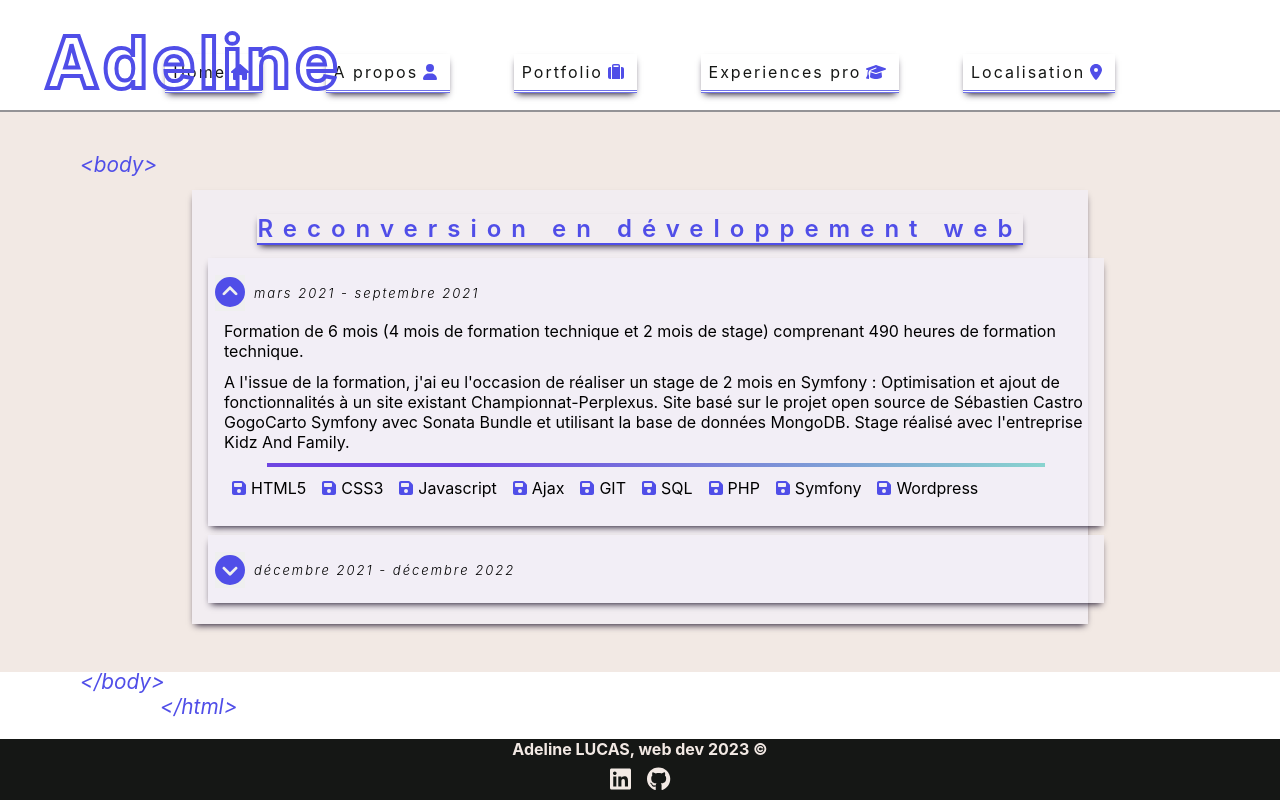
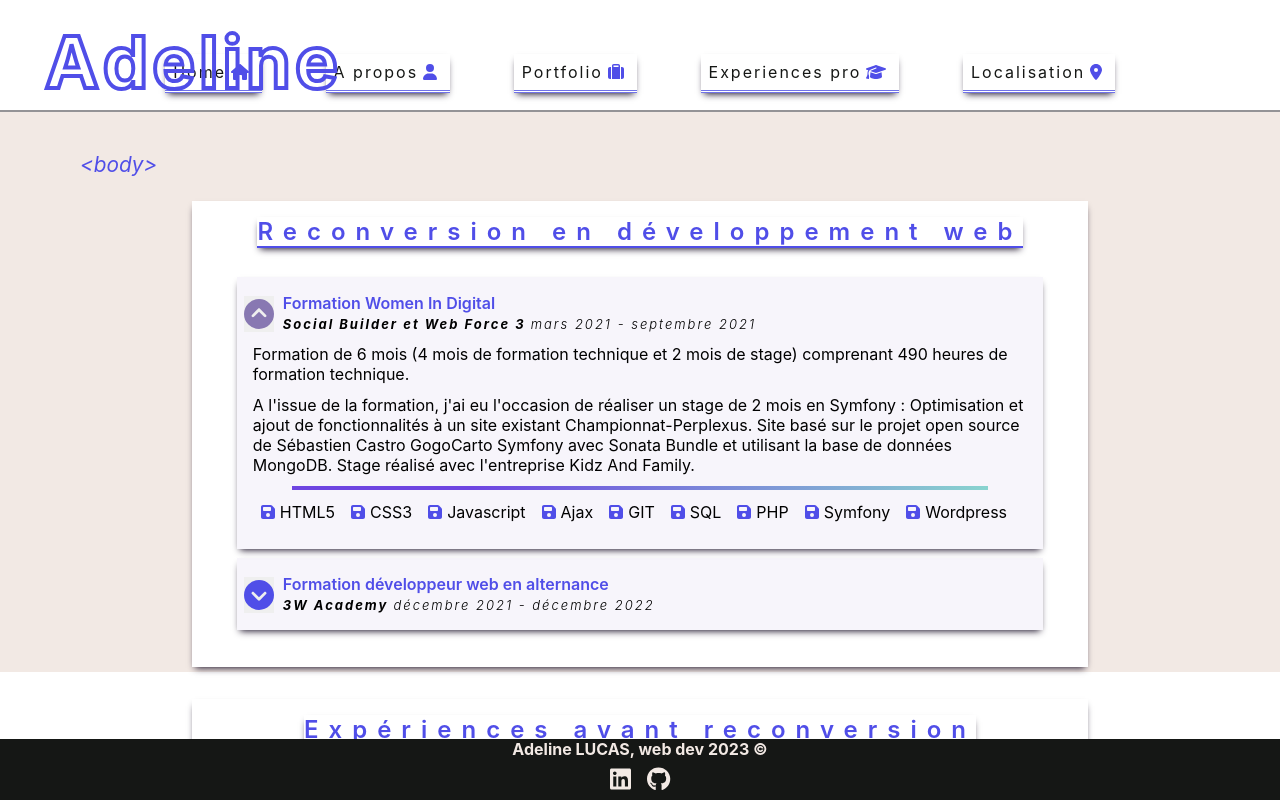
Before and after one commit to adelinelucas/portfolio_2023, a React (Create React App) app: page /experiences-pro in a window 1280 px wide. Both pictures are taken after a click on the button 230 px from the left and 292 px from the top of the page. Shown: the top 800 px of the page. Built offline with nearby package versions, Linux system fonts and the light colour scheme.

Commit message:
display experiencesPro fixed and css fixed

```diff
--- a/src/components/DisplayExpPro/index.js
+++ b/src/components/DisplayExpPro/index.js
@@ -1,7 +1,7 @@
 import React,{ useState } from 'react';
 import './style.css';
 import { FontAwesomeIcon } from '@fortawesome/react-fontawesome';
-import { faPuzzlePiece, faScrewdriverWrench, faGear, faGraduationCap, faChevronCircleUp, faChevronCircleDown, faFloppyDisk } from '@fortawesome/free-solid-svg-icons';
+import { faPuzzlePiece, faScrewdriverWrench, faGear, faBullseye, faChevronCircleUp, faChevronCircleDown, faFloppyDisk } from '@fortawesome/free-solid-svg-icons';
 
 const DisplayExpPro = ({infos, expType}) => {
     const [show, setShow] = useState(false);
@@ -9,15 +9,19 @@ const DisplayExpPro = ({infos, expType}) => {
         <article className='exp-pro__article'>
             <div className='exp-pro__article-header' >
                 <div className='exp-pro__article-header-btn'>
-                    <button onClick={()=>{setShow(!show)}}>
-                        {
-                            show ? <FontAwesomeIcon icon={faChevronCircleUp} color="#504EE8" />: <FontAwesomeIcon icon={faChevronCircleDown} color="#504EE8" />
-                        }
-                    </button>
+                    {
+                        expType != "formationUniversitaire" &&
+                        <button onClick={()=>{setShow(!show)}}>
+                            {
+                                show ? <FontAwesomeIcon icon={faChevronCircleUp} color="#8878B2" />: <FontAwesomeIcon icon={faChevronCircleDown} color="#504EE8" />
+                            }
+                        </button>
+                    }
+
                 </div>
                 <div>
-                    <h3>{infos.formation}</h3>
-                    <i>{infos.centreFormation} <span>{infos.dateDebut} - {infos.dateFin}</span></i>
+                    <h3>{infos.titre}</h3>
+                    <i>{infos.organisme} <span>{infos.dateDebut} - {infos.dateFin}</span></i>
                 </div>
 
             </div>
@@ -27,13 +31,21 @@ const DisplayExpPro = ({infos, expType}) => {
                     <p>{infos.description}</p>
                     <p>{infos.miseEnPratique}</p>
                     <div className='exp-pro__article-separator'></div>
-                    <p>{ expType != "formationUniversitaire" && infos.langages.map((tech, indice)=>(
+                    {/* render for webdev */}
+                    <p>{ expType === "webDev" && infos?.langages?.map((tech, indice)=>(
                         <span key={indice}>
                             { expType === "webDev" && <FontAwesomeIcon icon={faFloppyDisk} color="#504EE8" />}
-                            { expType === "avantReconversion" && <FontAwesomeIcon icon={faGear} color="#504EE8" />}
                             {tech}
                         </span>
                     ))}</p>
+                    {/* render for avantReconversion */}
+                    {expType === "avantReconversion" && <h4>Missions:</h4>}
+                    <ul>{ expType === "avantReconversion" && infos?.missions?.map((tech, indice)=>(
+                        <li key={indice}>
+                            { expType === "avantReconversion" && <FontAwesomeIcon icon={faBullseye} color="#504EE8" />}
+                            {tech}
+                        </li>
+                    ))}</ul>
                 </div>
             }
 
--- a/src/components/DisplayExpPro/style.css
+++ b/src/components/DisplayExpPro/style.css
@@ -1,24 +1,28 @@
-.exp-pro__article{
+.exp-pro__section{
     display: flex;
     flex-direction: column;
-    width: 100%;
+    width: 70vw;
     justify-content: center;
-    margin: auto;
+    align-items: center;
+    margin: 1rem auto;
+    background-color: white;
+    box-shadow: 0 4px 7px -3px var(--DARK-PURPLE);
+    padding: 0.5rem 0 2rem 0;
 }
 
-.exp-pro__article h2{
+.exp-pro__section h2{
     font-weight: var(--FONT-MEDIUM) ;
     color: var(--LIGHT-BLUE);
     letter-spacing: 10px;
     font-weight: 600;
     border-bottom: 2px solid var(--LIGHT-BLUE) ;
-    margin: 0.5rem auto;
+    margin: 0.5rem auto 1.5rem;
     box-shadow: 0 4px 7px -3px var(--DARK-PURPLE);
     width: fit-content;
 }
 
 .exp-pro__article {
-    width: 70vw;
+    width: 90%;
     margin:0.3rem auto;
     background-color:#f3f0f9a6 ;
     box-shadow: 0 4px 7px -3px var(--DARK-PURPLE);
@@ -70,17 +74,28 @@
     margin:0.5rem auto;
 
 }
-.exp-pro__article article p {
+.exp-pro__article p {
     margin: 0.7rem 0 ;
 }
-.exp-pro__article article p span {
+.exp-pro__article p span {
     margin: 0 0.5rem;
 }
-.exp-pro__article article p span svg{
+.exp-pro__article p span svg{
     padding-right: 5px;
 
 }
 
-.exp-pro__article article p span.missions{
+.exp-pro__article p span.missions{
     display: block;
 }
+
+.exp-pro__article ul{
+    list-style: none;
+}
+
+.exp-pro__article ul li {
+    margin: 5px 0;
+}
+.exp-pro__article ul li svg {
+    margin: 0 0.5rem;
+}
--- a/src/components/ExperiencesPro/index.js
+++ b/src/components/ExperiencesPro/index.js
@@ -1,8 +1,6 @@
-import React, { useState } from 'react';
+import React from 'react';
 import './style.css';
 import data from '../../datas/cv.json';
-import { FontAwesomeIcon } from '@fortawesome/react-fontawesome';
-import { faPuzzlePiece, faScrewdriverWrench, faGear, faGraduationCap, faChevronCircleUp, faChevronCircleDown } from '@fortawesome/free-solid-svg-icons';
 import DisplayExpPro from '../DisplayExpPro';
 
 const ExperiencesPro = () => {
@@ -10,29 +8,7 @@ const ExperiencesPro = () => {
 
     return (
         <>
-            {/* <section className='exp-pro__article'>
-                <h2>Reconversion en développement web</h2>
-                {
-                    webDev.map((exp, idx)=>(
-                        <article key={idx}>
-                            <h3>{exp.formation}</h3>
-                            <i>{exp.centreFormation} <span>{exp.dateDebut} - {exp.dateFin}</span></i>
-                            <div>
-                                <p>{exp.description}</p>
-                                <p>{exp.miseEnPratique}</p>
-                                <div className='exp-pro__article-separator'></div>
-                                <p>{exp.langages.map((tech, indice)=>(
-                                    <span key={indice}>
-                                        <FontAwesomeIcon icon={faPuzzlePiece} color="#504EE8" />{tech}
-                                    </span>
-                                ))}</p>
-                            </div>
-
-                        </article>
-                    ))
-                }
-            </section> */}
-            <section className='exp-pro__article'>
+            <section className='exp-pro__section'>
                 <h2>Reconversion en développement web</h2>
                 {
                     webDev.map((exp, idx)=>(
@@ -40,36 +16,22 @@ const ExperiencesPro = () => {
                     ))
                 }
             </section>
-            {/* <section className='exp-pro__article'>
+            <section className='exp-pro__section'>
                 <h2>Expériences avant reconversion</h2>
                 {
                     avantReconversion.map((exp, idx)=>(
-                        <article key={idx}>
-                            <h3>{exp.intituleDePoste}</h3>
-                            <i>{exp.société} - <span>{exp.dateDebut} - {exp.dateFin}</span></i>
-                            <div className='exp-pro__article-separator'></div>
-                            <h4>Missions:</h4>
-                            <p>{exp.missions.map((misson, indice)=>(
-                                <span key={indice} className="missions">
-                                    <FontAwesomeIcon icon={faGear} color="#504EE8" />{misson}
-                                </span>
-                            ))}</p>
-                        </article>
+                        <DisplayExpPro key={idx} infos={exp} expType="avantReconversion"/>
                     ))
                 }
             </section>
-            <section className='exp-pro__article'>
+            <section className='exp-pro__section'>
                 <h2>Formation Universitaire</h2>
                 {
                     formationUniversitaire.map((exp, idx)=>(
-                        <article key={idx}>
-                            <h3>{exp.intituleFormation}</h3>
-                            <i>{exp.ecole} - <span>{exp.dateDebut} - {exp.dateFin}</span></i>
-                            <div className='exp-pro__article-separator'></div>
-                        </article>
+                        <DisplayExpPro key={idx} infos={exp} expType="formationUniversitaire"/>
                     ))
                 }
-            </section> */}
+            </section>
         </>
     );
 };
```
